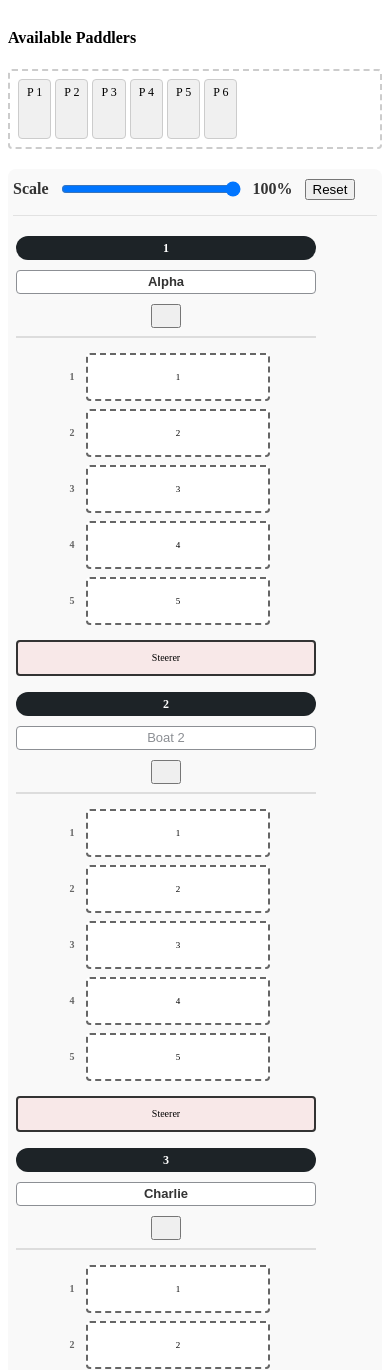
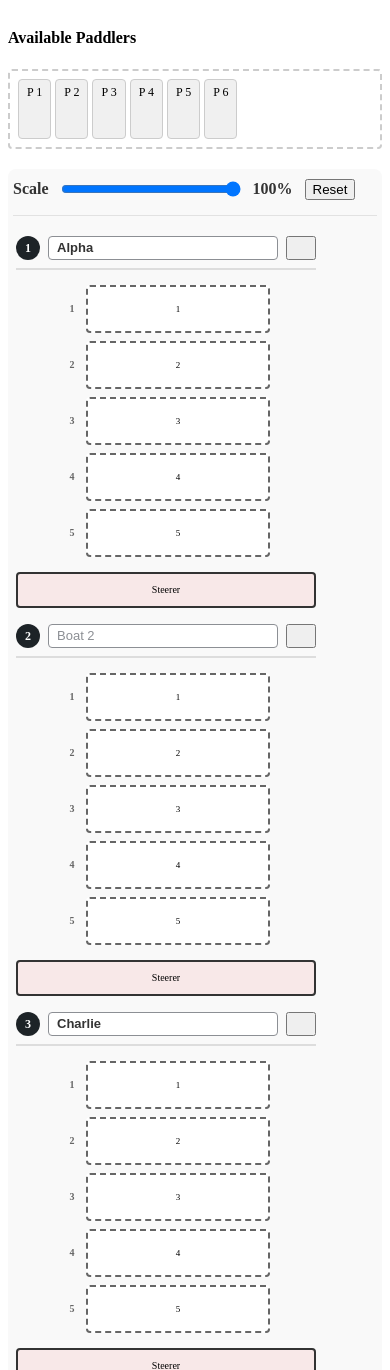
Before and after one commit to pacificdragons/pds-seating-planner, a PHP site: page /tests/fixture-naming.html in a window 390 px wide. Shown: the top 1370 px of the page. Run offline with PHP 8.4, Linux system fonts and the light colour scheme.

Commit message:
fix: keep OC6/admin boat header on one row on mobile
The mobile media query forced .boat-header to flex-direction:column with
align-items:stretch, which stretched the number badge into a full-width black
bar and stacked the name input and trashcan beneath it. Keep the header as a
single non-wrapping row — round number badge, name input (flex-grows), then the
trashcan — all vertically centred, matching the base (desktop) layout.

Admin editor only; bump version so the admin CSS busts its ?ver cache.

```diff
--- a/admin/css/pds-db-seating-planner-admin.css
+++ b/admin/css/pds-db-seating-planner-admin.css
@@ -611,20 +611,25 @@
 		margin: 0;
 	}
 
+	/* Keep the header on one line on mobile: the round number badge, the name
+	   input (which flex-grows to fill), then the trashcan — all vertically
+	   centred and never wrapping. (The base rules already lay this out as a row;
+	   the earlier column/stretch override is what stretched the badge into a
+	   full-width bar.) */
 	.boat-header {
-		flex-direction: column;
-		gap: 10px;
-		align-items: stretch;
+		flex-direction: row;
+		flex-wrap: nowrap;
+		align-items: center;
+		gap: 8px;
 	}
 
 	.boat-title,
 	.boat-name-input {
 		font-size: calc(15px * var(--sp-scale));
-		text-align: center;
 	}
 
 	.boat-controls {
-		justify-content: center;
+		flex: 0 0 auto;
 		gap: 6px;
 	}
 
--- a/pds-db-seating-planner.php
+++ b/pds-db-seating-planner.php
@@ -16,7 +16,7 @@
  * Plugin Name:       PD Seat Planner
  * Plugin URI:        https://git@github.com:pacificdragons/pds-seating-planner.git
  * Description:       Allows Session Leads to arrange the seating of paddlers in Dragon Boats and OC6 canoes.
- * Version:           1.8.1
+ * Version:           1.8.2
  * Author:            Simon Douglas
  * Author URI:        https://pacificdragons.com.au/
  * License:           GPL-2.0+
@@ -35,7 +35,7 @@ if ( ! defined( 'WPINC' ) ) {
  * Start at version 1.0.0 and use SemVer - https://semver.org
  * Rename this for your plugin and update it as you release new versions.
  */
-define( 'PDS_DB_SEATING_PLANNER_VERSION', '1.8.1' );
+define( 'PDS_DB_SEATING_PLANNER_VERSION', '1.8.2' );
 
 /**
  * The code that runs during plugin activation.
```
